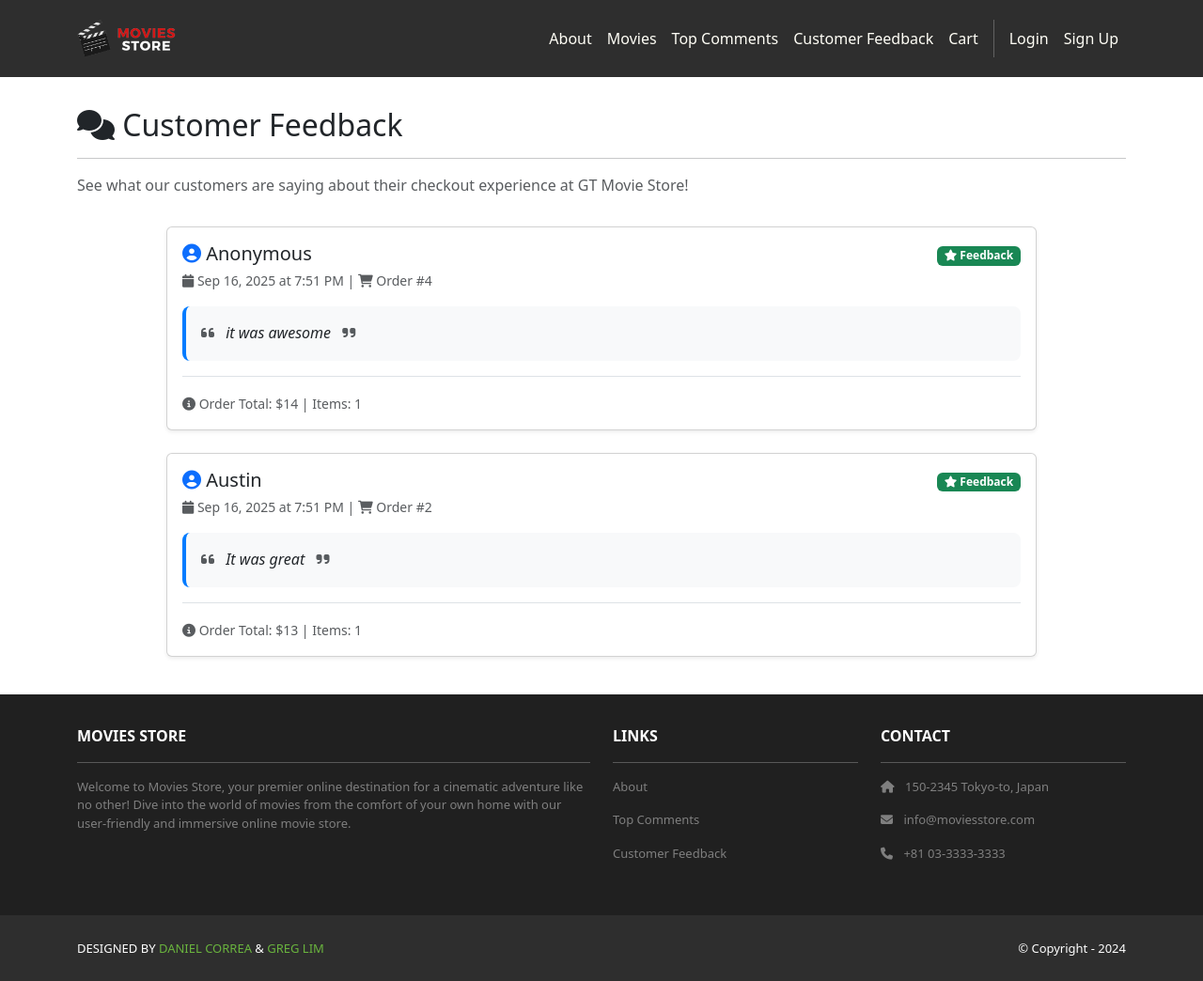
After one commit to ishiba24/moviesstore, a Django app: page /cart/feedback/ in a window 1280 px wide. The commit adds this page. Shown: the whole page at 94% size. Run offline with Django 5.2, Linux system fonts and the light colour scheme; data comes from the database, SQL or seed files in the repository; both versions use the stored data as it was after the commit; some libraries are stand-ins or nearby versions.

Commit message:
Add feedback system for checkout process

```diff
--- a/cart/models.py
+++ b/cart/models.py
@@ -1,3 +1,4 @@
+# cart/models.py
 from django.db import models
 from django.contrib.auth.models import User
 from movies.models import Movie
@@ -20,3 +21,19 @@ class Item(models.Model):
 
     def __str__(self):
         return str(self.id) + ' - ' + self.movie.name
+
+class CheckoutFeedback(models.Model):
+    id = models.AutoField(primary_key=True)
+    name = models.CharField(max_length=100, blank=True, null=True)  # Optional name field
+    feedback_text = models.TextField(max_length=500)  # User's thoughts on checkout process
+    date_submitted = models.DateTimeField(auto_now_add=True)
+    order = models.ForeignKey(Order, on_delete=models.CASCADE, null=True, blank=True)  # Link to order
+
+    def __str__(self):
+        if self.name:
+            return f"Feedback by {self.name} - {self.date_submitted.date()}"
+        else:
+            return f"Anonymous feedback - {self.date_submitted.date()}"
+
+    def display_name(self):
+        return self.name if self.name else "Anonymous"
--- /dev/null
+++ b/cart/templates/cart/feedback_list.html
@@ -0,0 +1,104 @@
+<!-- cart/templates/cart/feedback_list.html -->
+{% extends 'base.html' %}
+{% block content %}
+{% load static %}
+<div class="p-3">
+  <div class="container">
+    <div class="row mt-3">
+      <div class="col mx-auto mb-3">
+        <h2><i class="fas fa-comments"></i> Customer Feedback</h2>
+        <hr />
+        <p class="text-muted">
+          See what our customers are saying about their checkout experience at GT Movie Store!
+        </p>
+      </div>
+    </div>
+
+    {% if template_data.feedback_list %}
+    <div class="row">
+      <div class="col-md-10 mx-auto">
+        {% for feedback in template_data.feedback_list %}
+        <div class="card mb-4 shadow-sm">
+          <div class="card-body">
+            <div class="d-flex justify-content-between align-items-start mb-3">
+              <div>
+                <h5 class="card-title mb-1">
+                  <i class="fas fa-user-circle text-primary"></i>
+                  {{ feedback.display_name }}
+                </h5>
+                <small class="text-muted">
+                  <i class="fas fa-calendar"></i>
+                  {{ feedback.date_submitted|date:"M d, Y \a\t g:i A" }}
+                  {% if feedback.order %}
+                    | <i class="fas fa-shopping-cart"></i> Order #{{ feedback.order.id }}
+                  {% endif %}
+                </small>
+              </div>
+              <div>
+                <span class="badge bg-success">
+                  <i class="fas fa-star"></i> Feedback
+                </span>
+              </div>
+            </div>
+
+            <div class="feedback-content">
+              <i class="fas fa-quote-left text-muted me-2"></i>
+              <span class="feedback-text">{{ feedback.feedback_text }}</span>
+              <i class="fas fa-quote-right text-muted ms-2"></i>
+            </div>
+
+            {% if feedback.order %}
+            <div class="mt-3 pt-3 border-top">
+              <small class="text-muted">
+                <i class="fas fa-info-circle"></i>
+                Order Total: ${{ feedback.order.total }} |
+                Items: {{ feedback.order.item_set.count }}
+              </small>
+            </div>
+            {% endif %}
+          </div>
+        </div>
+        {% endfor %}
+
+        <!-- Pagination could go here if needed -->
+        {% if template_data.feedback_list|length >= 20 %}
+        <div class="text-center mt-4">
+          <p class="text-muted">Showing recent feedback. More feedback available!</p>
+        </div>
+        {% endif %}
+      </div>
+    </div>
+    {% else %}
+    <div class="row">
+      <div class="col-md-6 mx-auto text-center">
+        <div class="alert alert-info" role="alert">
+          <h4 class="alert-heading">
+            <i class="fas fa-comment-slash"></i> No Feedback Yet!
+          </h4>
+          <p>Be the first to share your checkout experience!</p>
+          <hr>
+          <a class="btn btn-primary" href="{% url 'movies.index' %}">
+            <i class="fas fa-shopping-cart"></i> Start Shopping
+          </a>
+        </div>
+      </div>
+    </div>
+    {% endif %}
+  </div>
+</div>
+
+<style>
+.feedback-content {
+  background-color: #f8f9fa;
+  padding: 1rem;
+  border-radius: 0.5rem;
+  border-left: 4px solid #007bff;
+  margin: 1rem 0;
+}
+
+.feedback-text {
+  font-style: italic;
+  line-height: 1.6;
+}
+</style>
+{% endblock content %}
--- a/cart/urls.py
+++ b/cart/urls.py
@@ -1,3 +1,4 @@
+# cart/urls.py
 from django.urls import path
 from . import views
 
@@ -6,4 +7,6 @@ urlpatterns = [
     path('<int:id>/add/', views.add, name='cart.add'),
     path('clear/', views.clear, name='cart.clear'),
     path('purchase/', views.purchase, name='cart.purchase'),
+    path('feedback/submit/', views.submit_feedback, name='cart.submit_feedback'),
+    path('feedback/', views.feedback_list, name='cart.feedback_list'),
 ]
--- a/cart/views.py
+++ b/cart/views.py
@@ -1,9 +1,12 @@
-from django.shortcuts import render
-from django.shortcuts import get_object_or_404, redirect
+# cart/views.py
+from django.shortcuts import render, redirect, get_object_or_404
+from django.http import JsonResponse
 from movies.models import Movie
 from .utils import calculate_cart_total
-from .models import Order, Item
+from .models import Order, Item, CheckoutFeedback
+from .forms import CheckoutFeedbackForm
 from django.contrib.auth.decorators import login_required
+from django.contrib import messages
 
 def index(request):
     cart_total = 0
@@ -56,7 +59,47 @@ def purchase(request):
         item.save()
 
     request.session['cart'] = {}
+
+    # Create feedback form for the popup
+    feedback_form = CheckoutFeedbackForm()
+
     template_data = {}
     template_data['title'] = 'Purchase confirmation'
     template_data['order_id'] = order.id
+    template_data['feedback_form'] = feedback_form
+    template_data['order'] = order
     return render(request, 'cart/purchase.html', {'template_data': template_data})
+
+@login_required
+def submit_feedback(request):
+    if request.method == 'POST':
+        form = CheckoutFeedbackForm(request.POST)
+        if form.is_valid():
+            feedback = form.save(commit=False)
+            # Try to link to the most recent order by this user
+            try:
+                recent_order = Order.objects.filter(user=request.user).latest('date')
+                feedback.order = recent_order
+            except Order.DoesNotExist:
+                pass
+            feedback.save()
+
+            if request.headers.get('X-Requested-With') == 'XMLHttpRequest':
+                return JsonResponse({'success': True, 'message': 'Thank you for your feedback!'})
+            else:
+                messages.success(request, 'Thank you for your feedback!')
+                return redirect('home.index')
+        else:
+            if request.headers.get('X-Requested-With') == 'XMLHttpRequest':
+                return JsonResponse({'success': False, 'errors': form.errors})
+
+    return redirect('home.index')
+
+def feedback_list(request):
+    # Get all feedback ordered by most recent
+    feedback_list = CheckoutFeedback.objects.all().order_by('-date_submitted')
+
+    template_data = {}
+    template_data['title'] = 'Customer Feedback'
+    template_data['feedback_list'] = feedback_list
+    return render(request, 'cart/feedback_list.html', {'template_data': template_data})
--- a/moviesstore/templates/base.html
+++ b/moviesstore/templates/base.html
@@ -27,6 +27,7 @@
             <a class="nav-link" href="{% url 'home.about' %}">About</a>
             <a class="nav-link" href="{% url 'movies.index' %}">Movies</a>
             <a class="nav-link" href="{% url 'movies.top_comments' %}">Top Comments</a>
+            <a class="nav-link" href="{% url 'cart.feedback_list' %}">Customer Feedback</a>
             <a class="nav-link" href="{% url 'cart.index' %}">Cart</a>
             <div class="vr bg-white mx-2 d-none d-lg-block"></div>
             {% if user.is_authenticated %}
@@ -63,6 +64,7 @@
             <hr />
             <p><a class="nav-link" href="{% url 'home.about' %}">About</a></p>
             <p><a class="nav-link" href="{% url 'movies.top_comments' %}">Top Comments</a></p>
+            <p><a class="nav-link" href="{% url 'cart.feedback_list' %}">Customer Feedback</a></p>
           </div>
           <div class="col-md-3 col-lg-3 col-xl-3 mx-auto mb-4">
             <b>CONTACT</b>
```
Also changed, not shown: cart/admin.py (+13 -1 lines), cart/forms.py (added, +24 -0 lines), cart/templates/cart/purchase.html (+118 -0 lines), cart/migrations/0003_checkoutfeedback.py (added), db.sqlite3.
